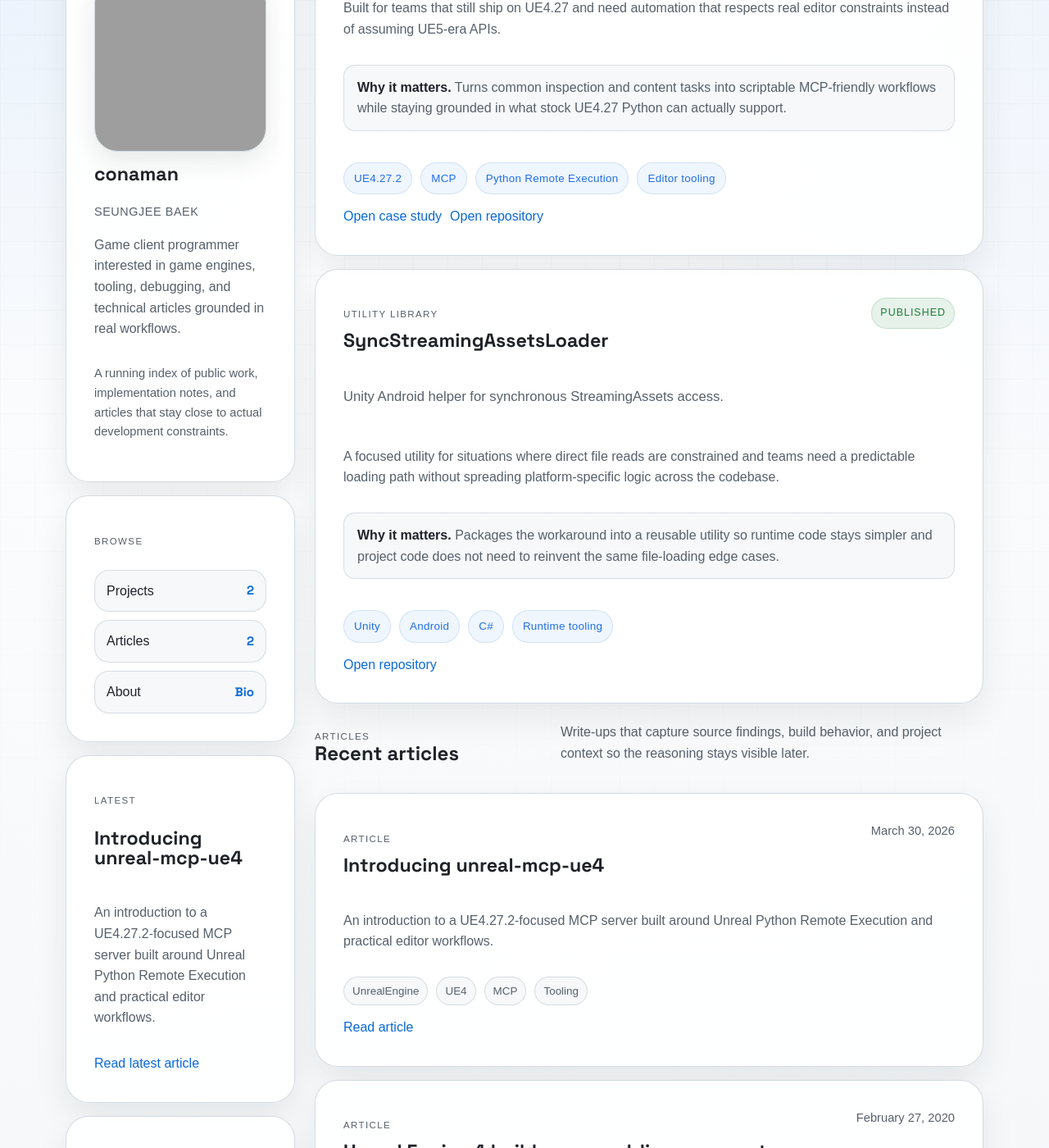
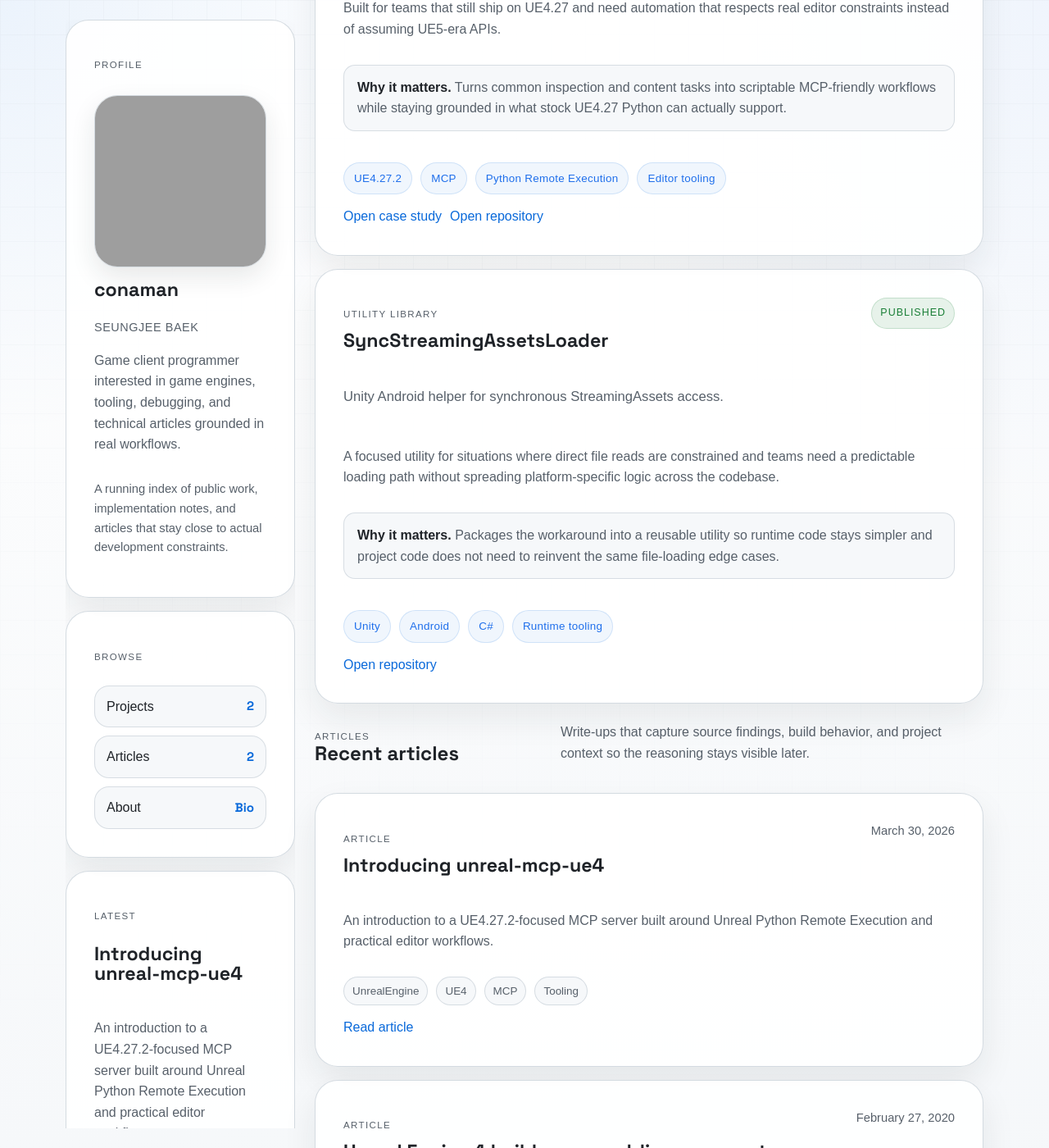
Before and after one commit to conaman/conaman.github.io, a Jekyll site: the page built from index.html, in a window 1280 px wide and 1400 px high, scrolled down 743 px. Shown: the whole window at 82% size. Built offline with Jekyll 4.4.1, drawn with Linux system fonts in a browser that asks for light colours; some web fonts are replaced; some of the changed text lies outside the part shown; grey boxes are pictures that could not be loaded.

Commit message:
Make home sidebar stick from the top

```diff
--- a/_layouts/default.html
+++ b/_layouts/default.html
@@ -21,7 +21,7 @@
     <meta name="twitter:title" content="{{ seo_title | escape }}">
     <meta name="twitter:description" content="{{ seo_description | escape }}">
     <meta name="twitter:image" content="{{ seo_image }}">
-    <link rel="stylesheet" href="{{ '/assets/css/site.css?v=202604021015' | relative_url }}">
+    <link rel="stylesheet" href="{{ '/assets/css/site.css?v=202604021030' | relative_url }}">
   </head>
   <body class="{{ page.body_class }}">
     <div class="site-backdrop" aria-hidden="true"></div>
--- a/assets/css/site.css
+++ b/assets/css/site.css
@@ -291,9 +291,14 @@ img {
 .home-sidebar {
   position: sticky;
   top: 24px;
+  align-self: start;
   display: grid;
   gap: 16px;
   width: 100%;
+  max-height: calc(100vh - 48px);
+  overflow-y: auto;
+  overscroll-behavior: contain;
+  scrollbar-width: thin;
 }
 
 .home-content {
```
